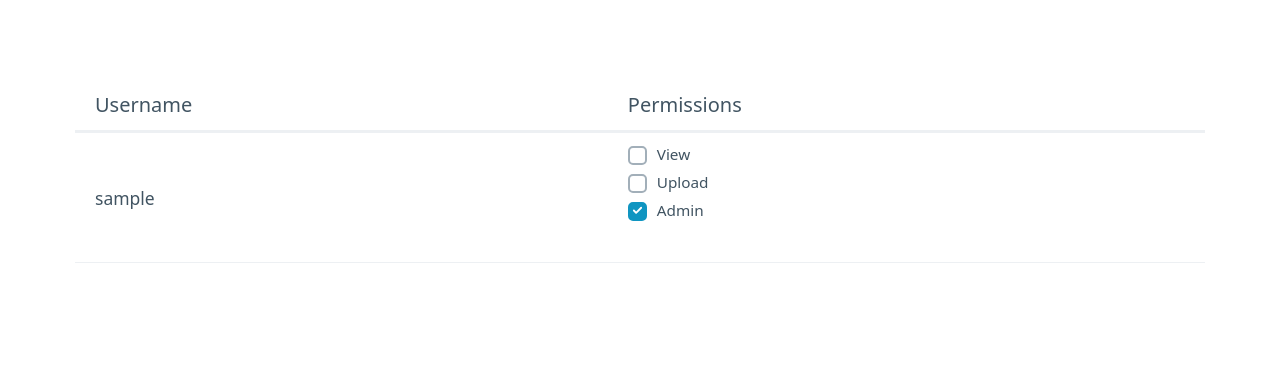
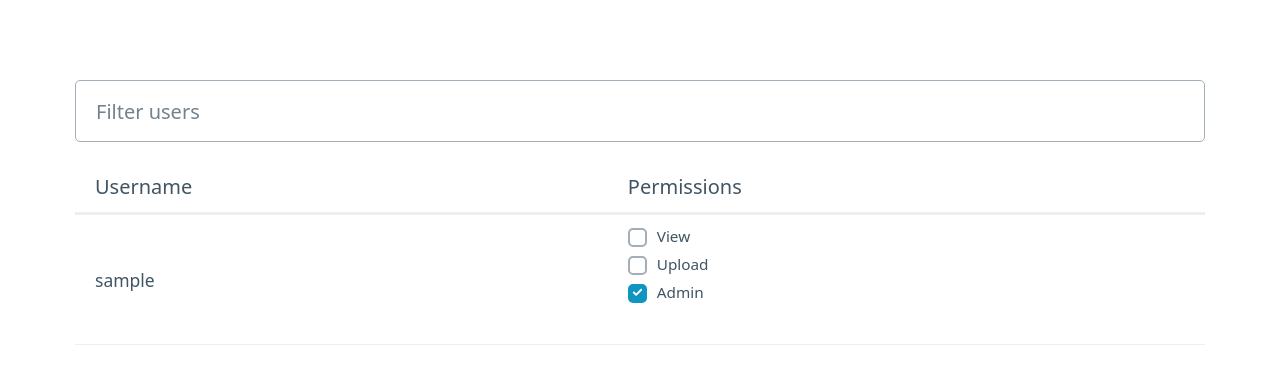
Before and after one commit to oofdere/jebat, a Flask app: page /admin/roles in a window 1280 px wide. Shown: the part 102-486 px from the top of the page. Run offline with Flask 2, Linux system fonts and the light colour scheme; the visitor is signed in with stand-in values (Sample User, id 1); data comes from the database, SQL or seed files in the repository; some libraries are stand-ins or nearby versions.

Commit message:
make it possible to filter users in roles page
hyperscript is epic

```diff
--- a/templates/admin/roles.html
+++ b/templates/admin/roles.html
@@ -1,14 +1,19 @@
 {% extends "default.html" %}
 
 {% block content %}
-    <table>
+    <input type="text" placeholder="Filter users"
+        _="
+            on keyup
+                show <tr/> in #users when its textContent contains my value
+        ">
+    <table id="users">
         <thead>
             <th>Username</th>
             <th>Permissions</th>
         </thead>
         {% for user in all_users %}
             <tr>
-                <td>{{user.username}}</td>
+                <td class="username">{{user.username}}</td>
                 <td>
                     <form hx-post="{{ url_for('admin.roles') }}" hx-trigger="change">
                         <input type="hidden" name="csrf_token" value="{{ csrf_token() }}"/>
--- a/templates/default.html
+++ b/templates/default.html
@@ -13,6 +13,7 @@
     <link rel="stylesheet" href="/static/style.css">
     <link rel="shortcut icon" type="image/png" href="/static/favicon.png">
     <script src="https://unpkg.com/htmx.org@1.6.1"></script>
+    <script src="https://unpkg.com/hyperscript.org@0.9.4"></script>
 </head>
 <body>
     <nav class="container">
```
